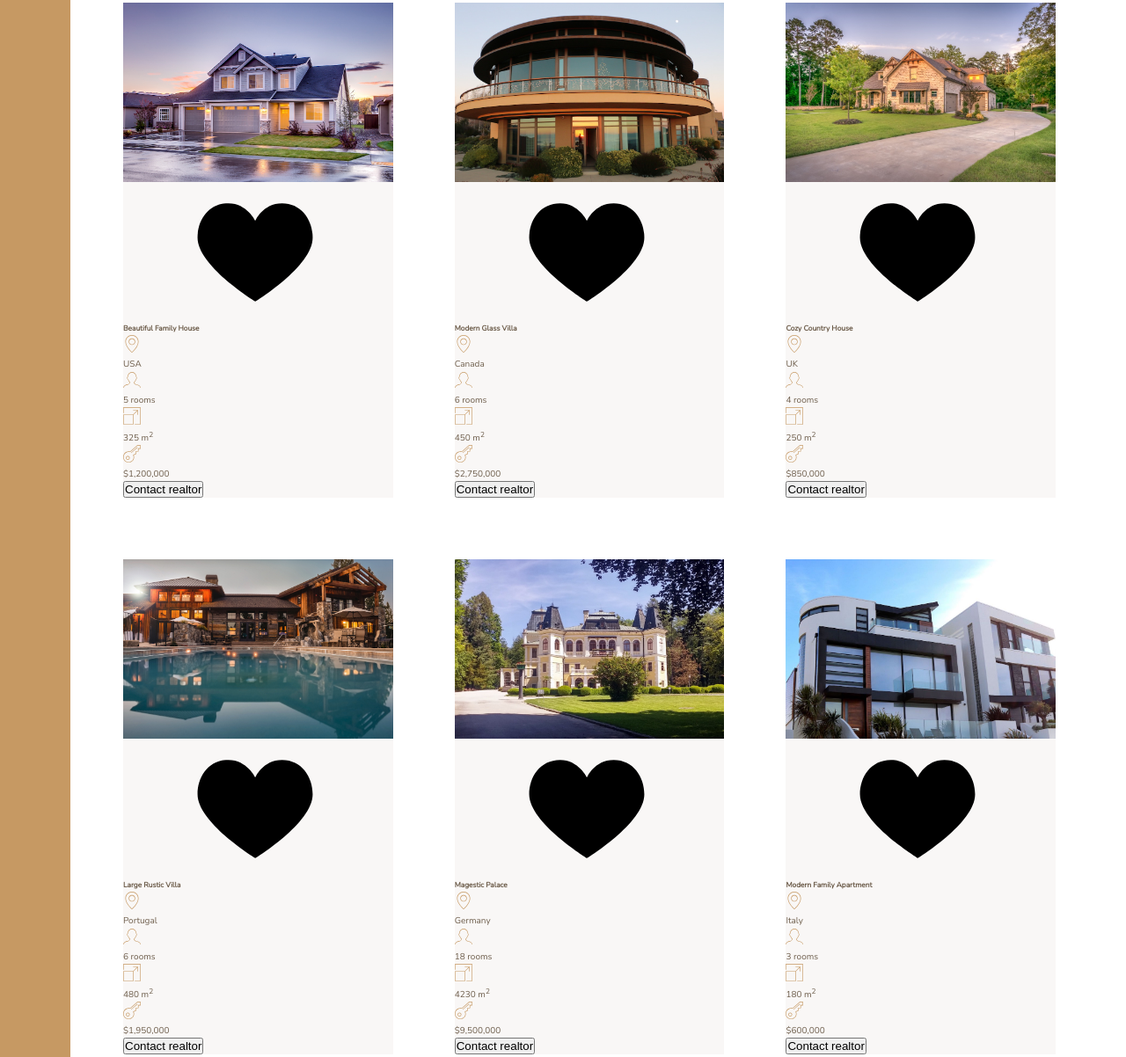
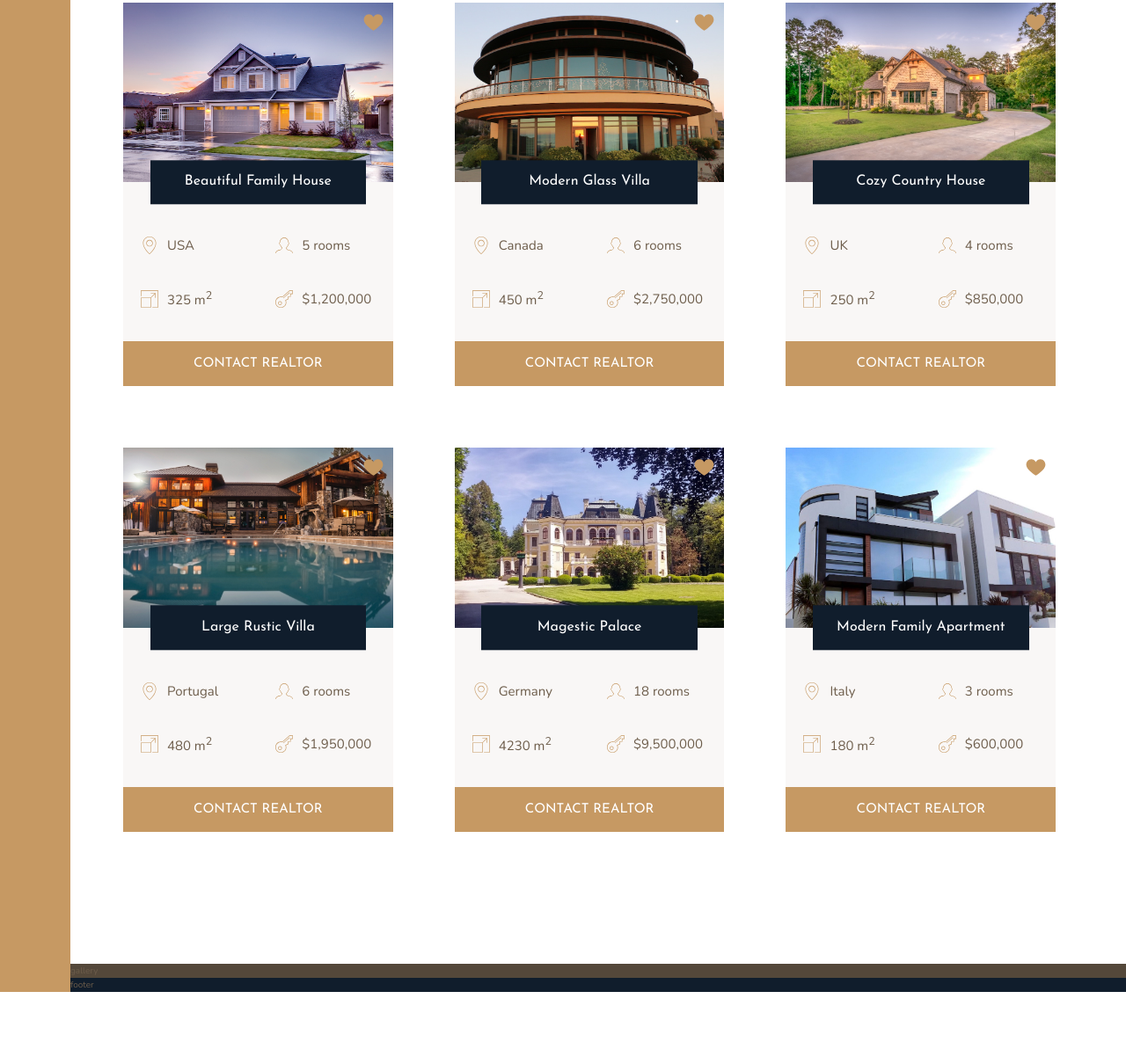
Before and after one commit to clementschris/nexter, a website: page index.html in a window 1280 px wide. Shown: the part 2022-3224 px from the top of the page at 88% size. After the commit the page ends 3150 px from the top, so only its background shows below. Drawn offline with nearby package versions, Linux system fonts and the light colour scheme.

Commit message:
homes section built

```diff
--- a/index.html
+++ b/index.html
@@ -131,7 +131,7 @@
                     </svg>
                     <p>$1,200,000</p>
                 </div>
-                <button class="cta">Contact realtor</button>
+                <button class="btn home__btn">Contact realtor</button>
             </div>
 
             <div class="home">
@@ -164,7 +164,7 @@
                     </svg>
                     <p>$2,750,000</p>
                 </div>
-                <button class="cta">Contact realtor</button>
+                <button class="btn home__btn">Contact realtor</button>
             </div>
 
             <div class="home">
@@ -197,7 +197,7 @@
                     </svg>
                     <p>$850,000</p>
                 </div>
-                <button class="cta">Contact realtor</button>
+                <button class="btn home__btn">Contact realtor</button>
             </div>
 
             <div class="home">
@@ -230,7 +230,7 @@
                     </svg>
                     <p>$1,950,000</p>
                 </div>
-                <button class="cta">Contact realtor</button>
+                <button class="btn home__btn">Contact realtor</button>
             </div>
 
             <div class="home">
@@ -263,7 +263,7 @@
                     </svg>
                     <p>$9,500,000</p>
                 </div>
-                <button class="cta">Contact realtor</button>
+                <button class="btn home__btn">Contact realtor</button>
             </div>
 
             <div class="home">
@@ -296,7 +296,7 @@
                     </svg>
                     <p>$600,000</p>
                 </div>
-                <button class="cta">Contact realtor</button>
+                <button class="btn home__btn">Contact realtor</button>
             </div>
         </section>
 
--- a/sass/_homes.scss
+++ b/sass/_homes.scss
@@ -10,31 +10,70 @@
 .home {
     background-color: $color-grey-light-1;
 
+    display: grid;
+    grid-template-columns: repeat(2, 1fr);
+    grid-row-gap: 3.5rem;
+
     &__img {
         width: 100%;
+        grid-row: 1 / 2;
+        grid-column: 1 / -1;
+        z-index: 1;
     }
 
-    &__ like {
-
+    &__like {
+        grid-row: 1 / 2;
+        grid-column: 2 / 3;
+        fill: $color-primary;
+        height: 2.5rem;
+        width: 2.5rem;
+        z-index: 2;
+        justify-self: end;
+        margin: 1rem;
     }
 
     &__name {
+        grid-row: 1 / 2;
+        grid-column: 1 / -1;
+        justify-self: center;
+        align-self: end;
+        z-index: 3;
 
+        width: 80%;
+        font-family: $font-display;
+        font-size: 1.6rem;
+        text-align: center;
+        padding: 1.25rem;
+        background-color: $color-secondary;
+        color: white;
+        font-weight: 400;
+        transform: translateY(50%);
+    }
+
+    &__location,
+    &__rooms {
+        margin-top: 2.5rem;
     }
 
     &__location,
     &__rooms,
     &__area,
     &__price {
+        font-size: 1.5rem;
+        margin-left: 2rem;
+
+        display: flex;
+        align-items: center;
 
         svg {
             fill: $color-primary;
             height: 2rem;
             width: 2rem;
-        }
-
-        p {
-
+            margin-right: 1rem;
         }
     }
+
+    &__btn {
+        grid-column: 1 / -1;
+    }
 }
```
Also changed, not shown: css/style.css.
